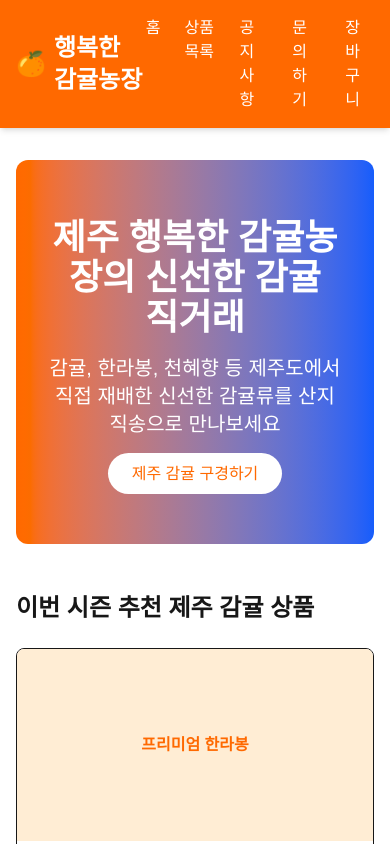
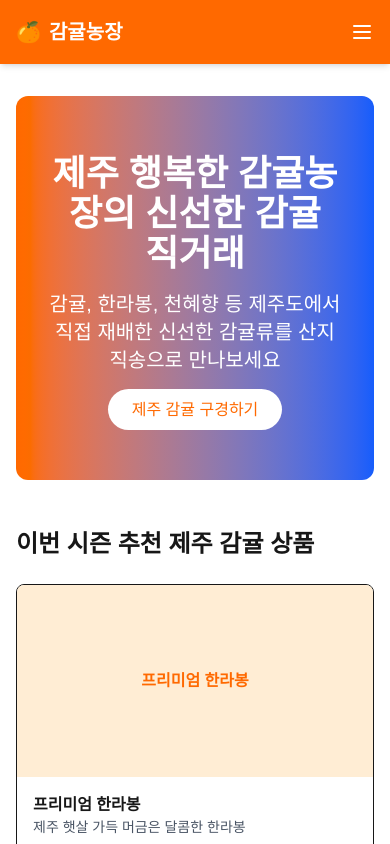
Before and after one commit to happy-yeachan/farm-page, a Next.js app: page / in a window 390 px wide. Shown: the top 844 px of the page. Built offline with nearby package versions, Linux system fonts and the light colour scheme.

Commit message:
헤더를 모바일 친화적으로 개선 - 햄버거 메뉴 적용

```diff
--- /dev/null
+++ b/src/app/components/Header.tsx
@@ -0,0 +1,81 @@
+'use client';
+
+import Link from "next/link";
+import { useState, useEffect } from "react";
+import { usePathname } from "next/navigation";
+
+export default function Header() {
+  const [isMenuOpen, setIsMenuOpen] = useState(false);
+  const pathname = usePathname();
+
+  // 페이지 이동 시 메뉴 닫기
+  useEffect(() => {
+    setIsMenuOpen(false);
+  }, [pathname]);
+
+  return (
+    <header className="bg-orange-500 text-white shadow-md sticky top-0 z-50">
+      <nav className="max-w-6xl mx-auto px-4">
+        <div className="flex justify-between items-center h-16">
+          {/* 로고 */}
+          <Link href="/" className="text-xl md:text-2xl font-bold flex items-center">
+            <span className="mr-2">🍊</span>
+            <span className="hidden sm:inline">행복한 감귤농장</span>
+            <span className="sm:hidden">감귤농장</span>
+          </Link>
+
+          {/* 데스크톱 메뉴 */}
+          <div className="hidden md:flex space-x-6">
+            <Link href="/" className="hover:underline">홈</Link>
+            <Link href="/products" className="hover:underline">상품 목록</Link>
+            <Link href="/notice" className="hover:underline">공지사항</Link>
+            <Link href="/inquiry" className="hover:underline">문의하기</Link>
+            <Link href="/cart" className="hover:underline">장바구니</Link>
+          </div>
+
+          {/* 모바일 메뉴 버튼 */}
+          <div className="md:hidden flex items-center">
+            <button
+              onClick={() => setIsMenuOpen(!isMenuOpen)}
+              className="text-white focus:outline-none"
+            >
+              {isMenuOpen ? (
+                <span className="text-2xl">×</span>
+              ) : (
+                <svg
+                  className="w-6 h-6"
+                  fill="none"
+                  stroke="currentColor"
+                  viewBox="0 0 24 24"
+                  xmlns="http://www.w3.org/2000/svg"
+                >
+                  <path
+                    strokeLinecap="round"
+                    strokeLinejoin="round"
+                    strokeWidth="2"
+                    d="M4 6h16M4 12h16M4 18h16"
+                  />
+                </svg>
+              )}
+            </button>
+          </div>
+        </div>
+
+        {/* 모바일 메뉴 패널 */}
+        <div
+          className={`${
+            isMenuOpen ? 'max-h-60' : 'max-h-0'
+          } md:hidden overflow-hidden transition-all duration-300 ease-in-out`}
+        >
+          <div className="flex flex-col space-y-3 pb-4">
+            <Link href="/" className="hover:bg-orange-600 px-2 py-2 rounded">홈</Link>
+            <Link href="/products" className="hover:bg-orange-600 px-2 py-2 rounded">상품 목록</Link>
+            <Link href="/notice" className="hover:bg-orange-600 px-2 py-2 rounded">공지사항</Link>
+            <Link href="/inquiry" className="hover:bg-orange-600 px-2 py-2 rounded">문의하기</Link>
+            <Link href="/cart" className="hover:bg-orange-600 px-2 py-2 rounded">장바구니</Link>
+          </div>
+        </div>
+      </nav>
+    </header>
+  );
+}
--- a/src/app/layout.tsx
+++ b/src/app/layout.tsx
@@ -2,6 +2,7 @@ import type { Metadata } from "next";
 import { Geist, Geist_Mono } from "next/font/google";
 import "./globals.css";
 import Link from "next/link";
+import Header from "./components/Header";
 
 const geistSans = Geist({
   variable: "--font-geist-sans",
@@ -48,21 +49,7 @@ export default function RootLayout({
       <body
         className={`${geistSans.variable} ${geistMono.variable} antialiased`}
       >
-        <header className="bg-orange-500 text-white p-4 shadow-md">
-          <nav className="max-w-6xl mx-auto flex justify-between items-center">
-            <Link href="/" className="text-2xl font-bold flex items-center">
-              <span className="mr-2">🍊</span>
-              행복한 감귤농장
-            </Link>
-            <div className="flex space-x-6">
-              <Link href="/" className="hover:underline">홈</Link>
-              <Link href="/products" className="hover:underline">상품 목록</Link>
-              <Link href="/notice" className="hover:underline">공지사항</Link>
-              <Link href="/inquiry" className="hover:underline">문의하기</Link>
-              <Link href="/cart" className="hover:underline">장바구니</Link>
-            </div>
-          </nav>
-        </header>
+        <Header />
         <main className="max-w-6xl mx-auto py-8 px-4">
           {children}
         </main>
```
